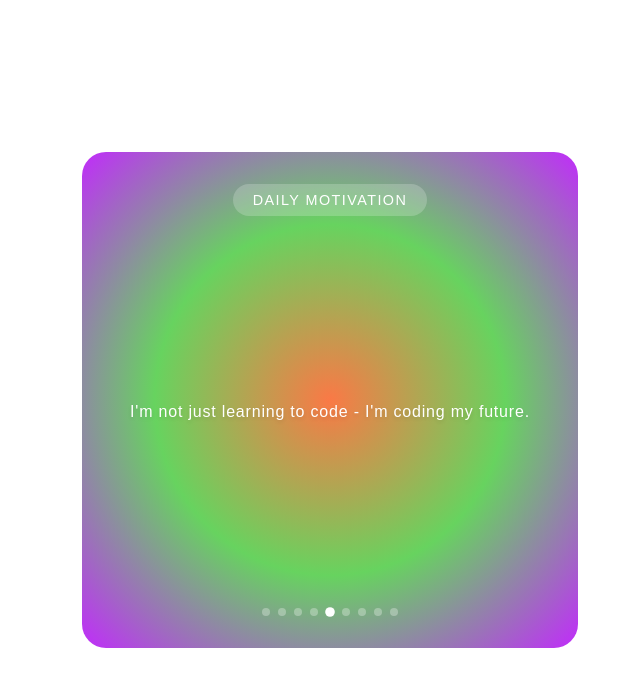
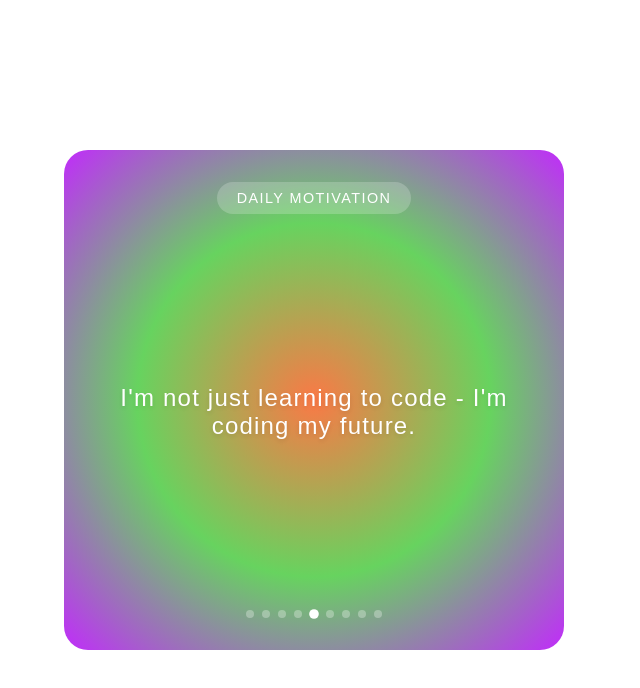
Before and after one commit to lil0705/Notion-widget-work, a plain HTML site: page index.html in a window 1280 px wide. Shown: the whole page, without its empty margins (326-966 px from the left). Drawn offline with nearby package versions, Linux system fonts and the light colour scheme; a web font is replaced by a local one.

Commit message:
Update index.html

```diff
--- a/index.html
+++ b/index.html
@@ -3,9 +3,10 @@
 <head>
     <meta charset="UTF-8">
     <meta name="viewport" content="width=device-width, initial-scale=1.0">
-    <script src="https://cdnjs.cloudflare.com/ajax/libs/react/18.2.0/umd/react.production.min.js"></script>
-    <script src="https://cdnjs.cloudflare.com/ajax/libs/react-dom/18.2.0/umd/react-dom.production.min.js"></script>
     <title>Daily Motivation</title>
+    <!-- React and ReactDOM CDN links -->
+    <script src="https://unpkg.com/react@18/umd/react.production.min.js"></script>
+    <script src="https://unpkg.com/react-dom@18/umd/react-dom.production.min.js"></script>
     <style>
         @import url('https://fonts.cdnfonts.com/css/roca-one');
 
@@ -37,6 +38,7 @@
             color: white;
             margin: 0;
             text-align: center;
+            font-size: 1.5rem;
         }
         .header-text {
             font-family: 'Roca One', sans-serif;
@@ -96,7 +98,16 @@
 <body>
     <div id="root"></div>
     <script>
-        const QuoteCarousel = () => {
+        'use strict';
+
+        // Get day of year for default quote
+        const today = new Date();
+        const startOfYear = new Date(today.getFullYear(), 0, 0);
+        const dayOfYear = Math.floor((today - startOfYear) / (1000 * 60 * 60 * 24));
+
+        function App() {
+            const [currentQuote, setCurrentQuote] = React.useState(dayOfYear % 9);
+
             const quotes = [
                 "Every line of code I learn is one step further from minimum wage.",
                 "I don't need to learn like everyone else - I just need to keep learning.",
@@ -109,25 +120,12 @@
                 "I'm trading comfort for growth, and that's a worthy exchange."
             ];
 
-            // Get today's quote based on the day of the year
-            const today = new Date();
-            const dayOfYear = Math.floor((today - new Date(today.getFullYear(), 0, 0)) / (1000 * 60 * 60 * 24));
-            const [currentQuote, setCurrentQuote] = React.useState(dayOfYear % quotes.length);
-
-            const handleDotClick = (index) => {
-                setCurrentQuote(index);
-            };
-
             return React.createElement(
                 'div',
-                {
-                    className: `container transition-gradient gradient-${currentQuote % 3}`,
-                },
+                { className: `container transition-gradient gradient-${currentQuote % 3}` },
                 React.createElement(
                     'div',
-                    {
-                        className: 'content-wrapper'
-                    },
+                    { className: 'content-wrapper' },
                     React.createElement(
                         'div',
                         { className: 'header-text' },
@@ -135,37 +133,26 @@
                     ),
                     React.createElement(
                         'p',
-                        {
-                            className: 'quote-text text-2xl transition-opacity duration-1000',
-                            style: {
-                                maxWidth: '400px',
-                                lineHeight: '1.6'
-                            }
-                        },
+                        { className: 'quote-text' },
                         quotes[currentQuote]
                     ),
                     React.createElement(
                         'div',
                         { className: 'dots-container' },
                         quotes.map((_, index) =>
-                            React.createElement(
-                                'div',
-                                {
-                                    key: index,
-                                    className: `dot ${index === currentQuote ? 'active' : ''}`,
-                                    onClick: () => handleDotClick(index)
-                                }
-                            )
+                            React.createElement('div', {
+                                key: index,
+                                className: `dot ${index === currentQuote ? 'active' : ''}`,
+                                onClick: () => setCurrentQuote(index)
+                            })
                         )
                     )
                 )
             );
-        };
+        }
 
-        ReactDOM.render(
-            React.createElement(QuoteCarousel),
-            document.getElementById('root')
-        );
+        const root = ReactDOM.createRoot(document.getElementById('root'));
+        root.render(React.createElement(App));
     </script>
 </body>
 </html>
```
